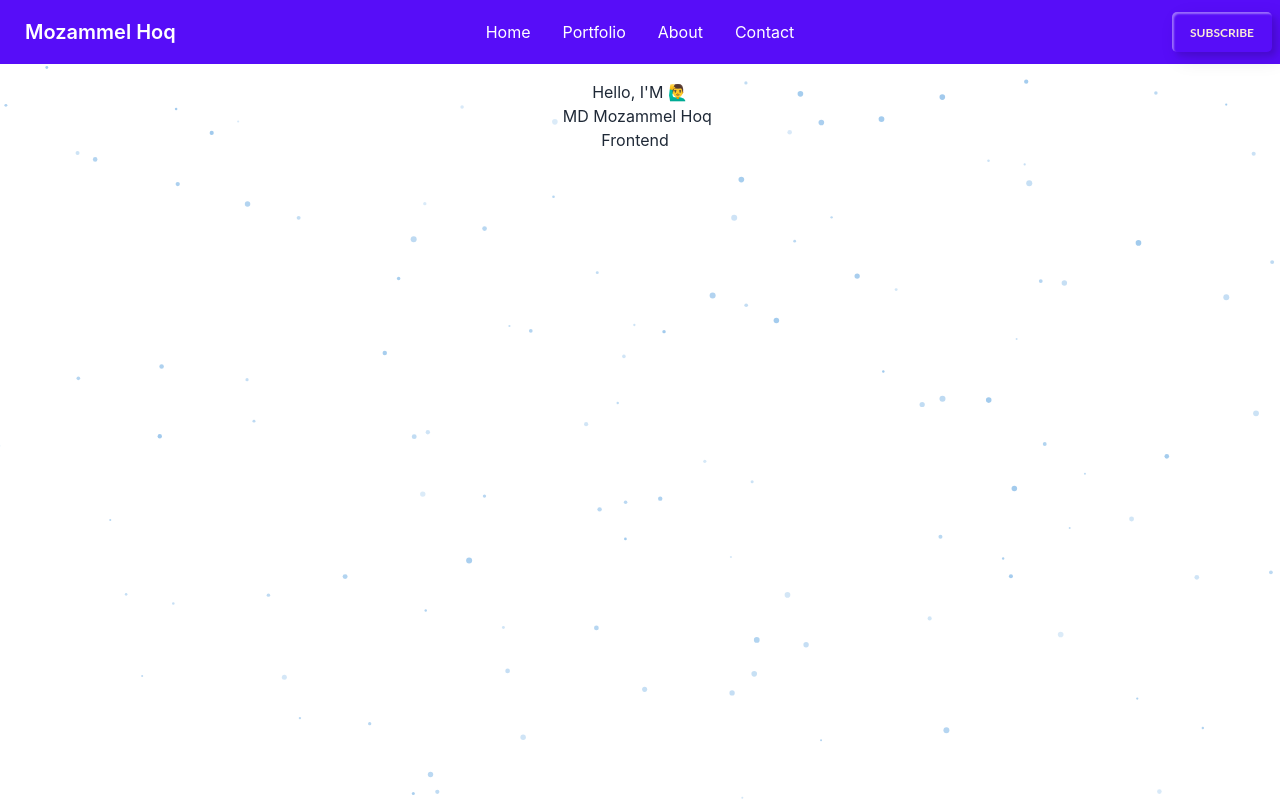
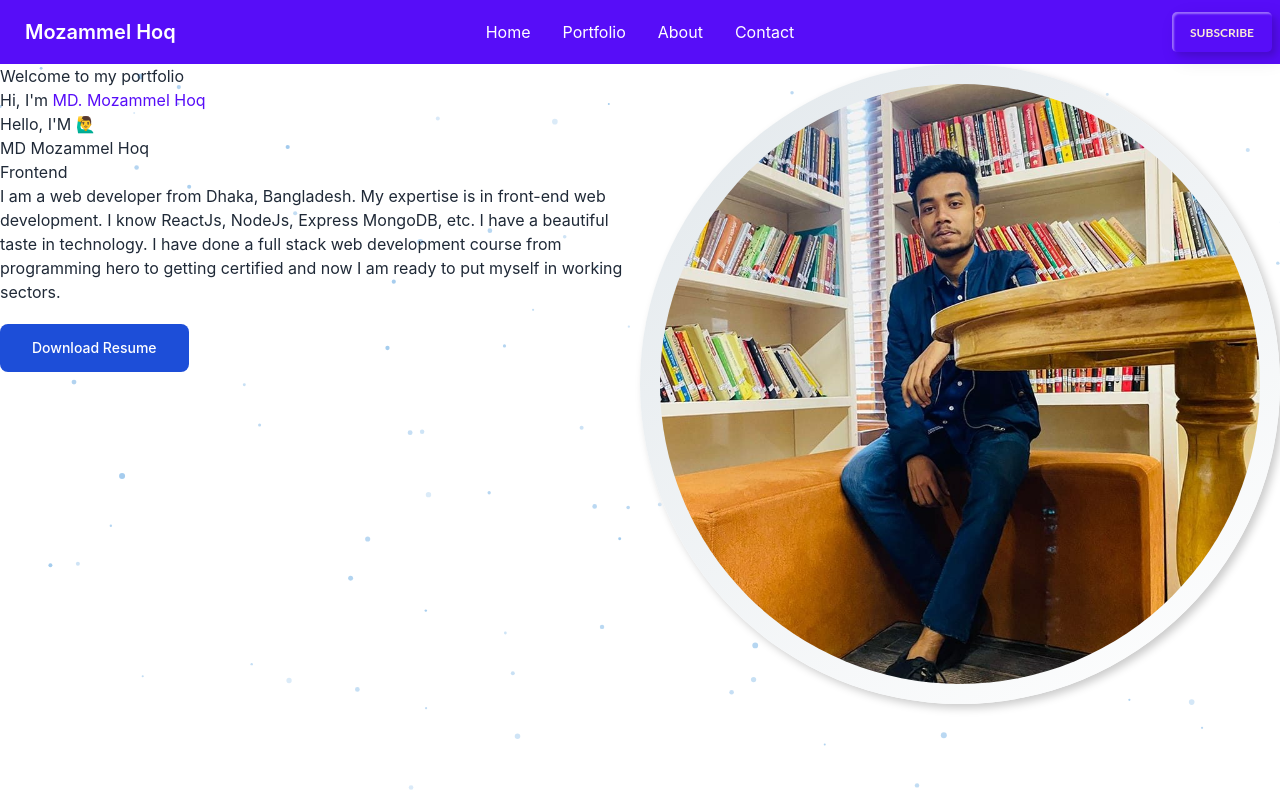
Before and after one commit to mozammelhoq1/portfolio-frontend, a React (Create React App) app: page / in a window 1280 px wide. Built offline with nearby package versions, Linux system fonts and the light colour scheme.

Commit message:
hero section

```diff
--- a/src/Pages/Home/Banner/Banner.css
+++ b/src/Pages/Home/Banner/Banner.css
@@ -0,0 +1,11 @@
+
+
+
+
+   img {
+    padding: 20px;
+    background: linear-gradient(145deg, #e2e8ec, #ffffff);
+    box-shadow: 4px 4px 8px #cbcbcb, -4px -4px 8px #ffffff;
+    border-radius: 10px;
+
+  }
--- a/src/Pages/Home/Banner/Banner.js
+++ b/src/Pages/Home/Banner/Banner.js
@@ -4,23 +4,104 @@ import React, { useCallback } from "react";
 import Particles from "react-tsparticles";
 import Typical from "react-typical";
 import { loadFull } from "tsparticles";
-import './Banner.css';
+import image from "../../../Asset/profile.jpg";
+import "./Banner.css";
 const Banner = () => {
-  const particlesInit = useCallback(async (engine) => {
-    console.log(engine);
-    // you can initiate the tsParticles instance (engine) here, adding custom shapes or presets
-    // this loads the tsparticles package bundle, it's the easiest method for getting everything ready
-    // starting from v2 you can add only the features you need reducing the bundle size
-    await loadFull(engine);
-}, []);
-const particlesLoaded = useCallback(async (container) => {
-  await console.log(container);
-}, []);
   return (
     <>
+      <div className="container mx-auto flex">
+        <div className="flex-1">
+        <h3 className="text-center lg:text-left">Welcome to my portfolio</h3>
+        <h2>
+          Hi, I'm <span className="text-primary">MD. Mozammel Hoq</span>
+        </h2>
+        <span>
+          Hello, I'M 🙋‍♂️{" "}
+          <span>
+            <Typical loop={Infinity} steps={["MD Mozammel Hoq", 2000]} />
+          </span>
+        </span>
+        <h2>
+          <Typical
+            loop={Infinity}
+            steps={[
+              "Full Stack Dev  💻",
+              3000,
+              "Frontend Dev 🎯",
+              3000,
+              "MERN Stack Dev 😎",
+              3000,
+              "React Js Dev ⚛️",
+              3000,
+              "React Native Dev 📱",
+              3000,
+            ]}
+          />
+        </h2>
+        <p>
+          I am a web developer from Dhaka, Bangladesh. My expertise is in
+          front-end web development. I know ReactJs, NodeJs, Express MongoDB,
+          etc. I have a beautiful taste in technology. I have done a full stack
+          web development course from programming hero to getting certified and
+          now I am ready to put myself in working sectors.
+        </p>
 
+        <a
+          href="https://drive.google.com/file/d/1yppXc_QMkVyvbgUj52f_cN3mEhzS3RVy/view?usp=sharing"
+          target="_blank"
+          rel="noreferrer"
+        >
+          <button
+            type="button"
+            className="mt-5 text-white bg-blue-700 hover:bg-blue-800 focus:ring-4 focus:ring-blue-300 font-medium rounded-lg text-sm px-8 py-3.5  dark:bg-blue-600 dark:hover:bg-blue-700 focus:outline-none dark:focus:ring-blue-800"
+            data-mdb-ripple="true"
+            data-mdb-ripple-color="light"
+          >
+            Download Resume
+          </button>
+        </a>
+        </div>
+        <div className="flex-1">
+        <img className="cursor-pointer rounded-full " src={image} alt="" />
 
-      <div className="hero-content text-center text-light-content">
+        </div>
+      </div>
+
+      {/* <div className='flex flex-wrap container'>
+          <div>
+            <h4 className="mt-16">Find Me Online:</h4>
+            <div className='mt-2'>
+              <a href="https://www.facebook.com/robinrakibul" target='_blank' rel="noreferrer">
+                <button className='btn_shadow p-2'>
+                  <i className='fab fa-facebook-f text-blue-500'></i>
+                </button>
+              </a>
+              <a href="https://www.facebook.com/robinrakibul" target='_blank' rel="noreferrer">
+                <button className='btn_shadow p-2'>
+                  <i className='fab fa-instagram text-orange-500'></i>
+                </button>
+              </a>
+              <a href="https://www.twitter.com/robinrakibul_" target='_blank' rel="noreferrer">
+                <button className='btn_shadow p-2'>
+                  <i className='fab fa-twitter text-orange-500'></i>
+                </button>
+              </a>
+              <a href="https://www.linkedin.com/in/robinrakibul" target='_blank' rel="noreferrer">
+                <button className='btn_shadow'>
+                  <i className='fab fa-linkedin text-blue-500'></i>
+                </button>
+              </a>
+              <a href="https://github.com/robinrakibul" target='_blank' rel="noreferrer">
+                <button className='btn_shadow'>
+                  <i className='fab fa-github text-black'></i>
+                </button>
+              </a>
+
+            </div>
+          </div>
+        </div> */}
+
+      {/* <div className="hero-content text-center text-light-content">
         <div className="max-w-md">
           <span>
             Hello, I'M 🙋‍♂️{" "}
@@ -46,8 +127,8 @@ const particlesLoaded = useCallback(async (container) => {
             />
           </h2>
         </div>
-      </div>
-      </>
+      </div> */}
+    </>
   );
 };
 
```
Also changed, not shown: src/Asset/profile.jpg (added).
